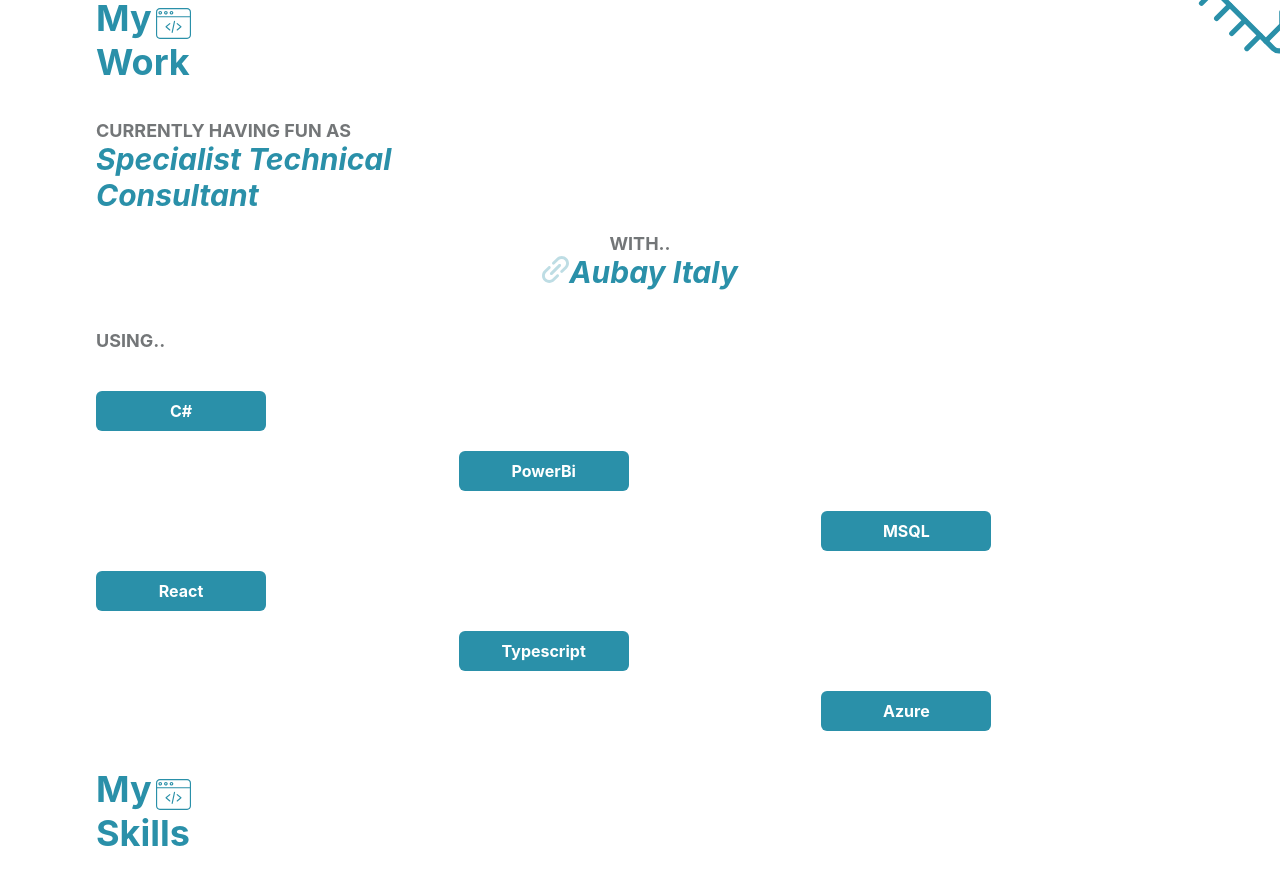
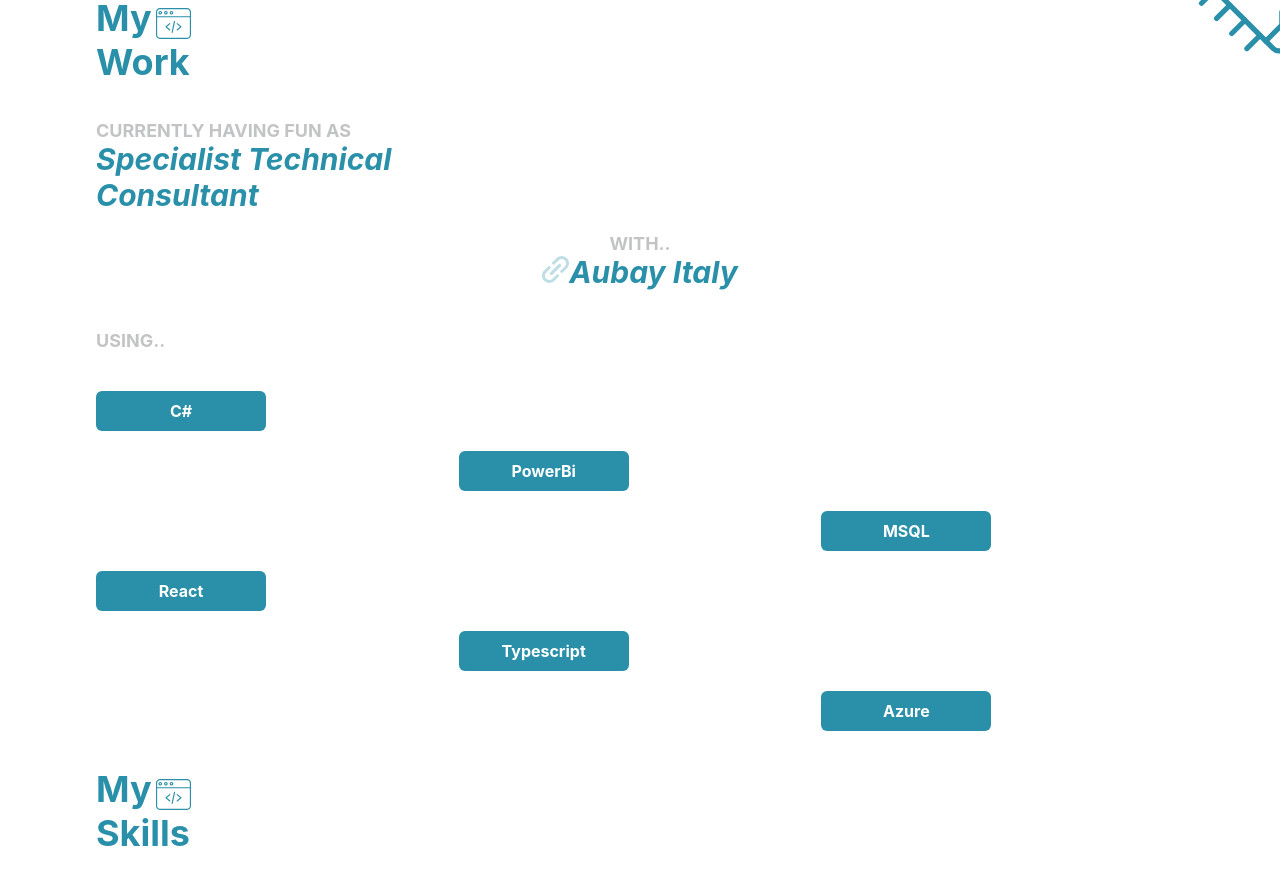
Before and after one commit to XKlaymoreX/CristianHozaPortfolio, a React (Create React App) app: page / in a window 1280 px wide. Shown: the part 860-1744 px from the top of the page. Built offline with nearby package versions, Linux system fonts and the light colour scheme.

Commit message:
try again

```diff
--- a/src/Home.css
+++ b/src/Home.css
@@ -410,7 +410,7 @@
 
         .upperCaption {
             color: #393D3F;
-            opacity: 70%;
+            opacity: 30%;
             text-transform: uppercase;
             font-weight: bold;
             font-size: 18px;
@@ -420,7 +420,7 @@
 
         .upperCaptionNM {
             color: #ffffff;
-            opacity: 80%;
+            opacity: 40%;
             text-transform: uppercase;
             font-weight: bold;
             font-size: 18px;
```
Also changed, not shown: 5 other files (tests, documents, lock files or other folders).
